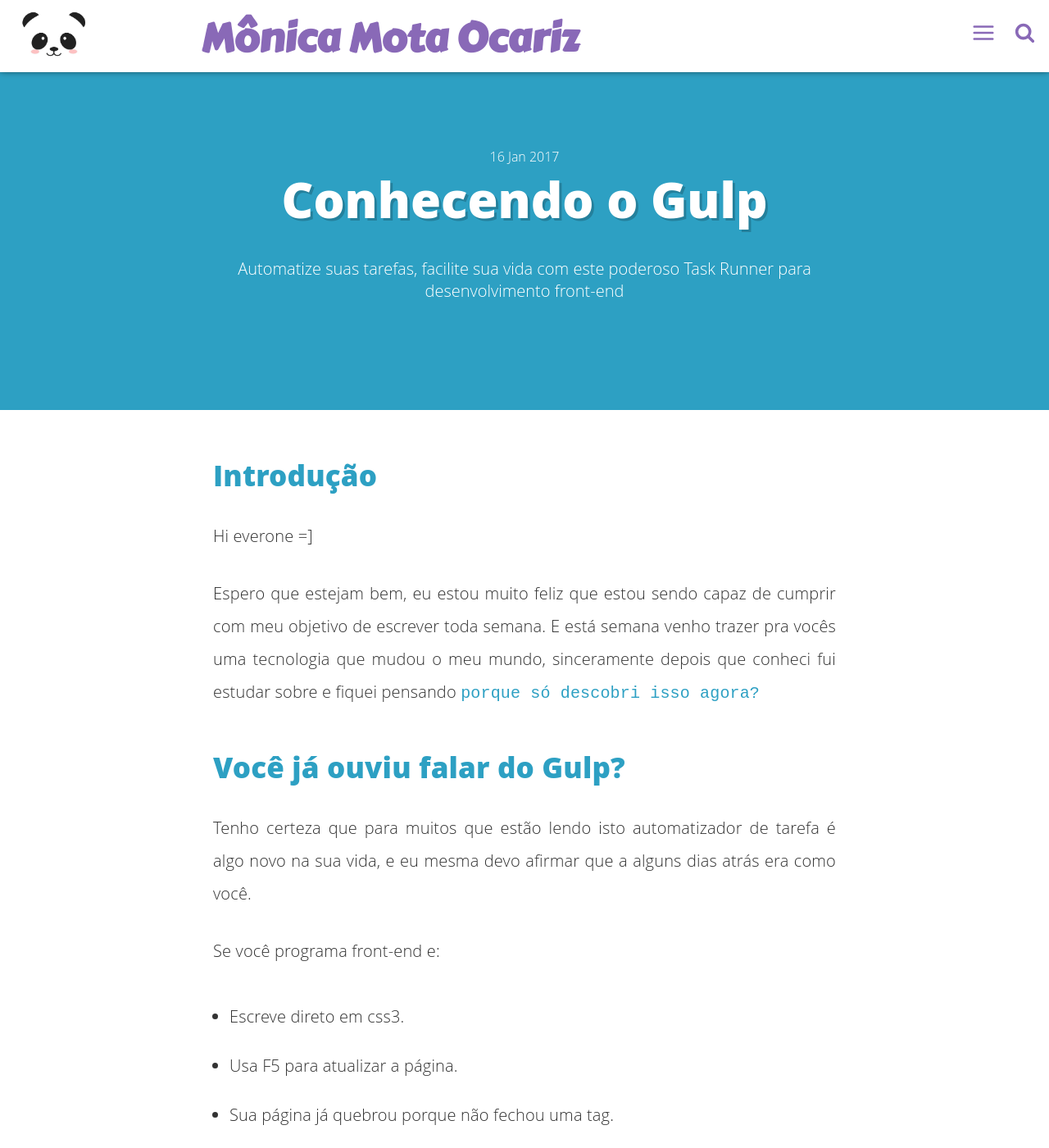
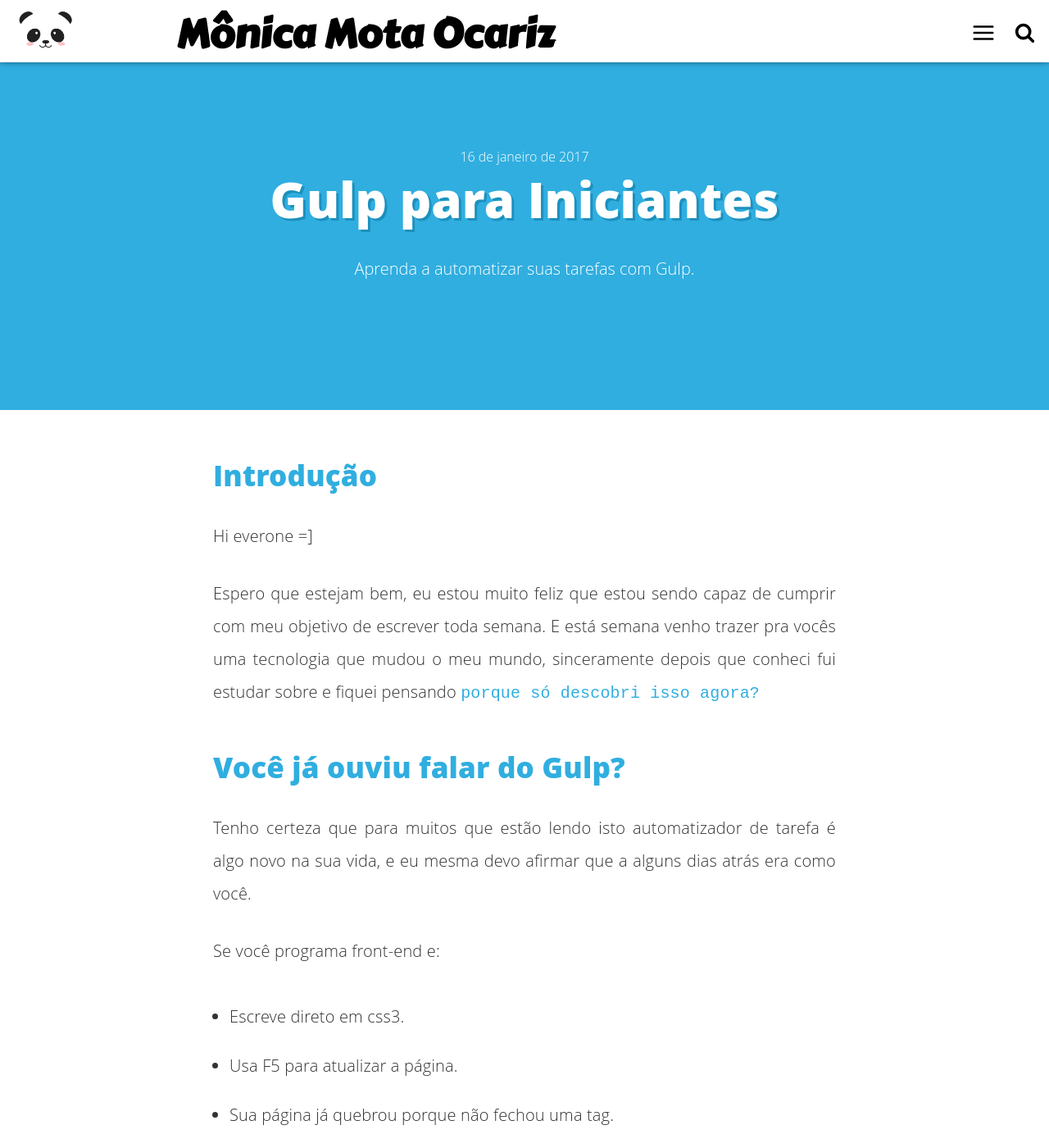
Before and after one commit to mocariz/mocariz.github.io, a Jekyll site: the page built from _posts/2017-01-16-conhecendo-o-gulp.md, in a window 1280 px wide and 1400 px high. Shown: the whole window at 82% size. Built offline with Jekyll 4.4.1, drawn with Linux system fonts in a browser that asks for light colours; comment, search, counter and statistics services are not loaded.

Commit message:
corrigido algumas coisas de estilo e gramatica

```diff
--- a/_includes/header-post.html
+++ b/_includes/header-post.html
@@ -9,7 +9,10 @@
 <header class="header-post" role="banner">
      <div class="content">
         {% if page.date %}
-            <time itemprop="datePublished" datetime="{{ page.date | date_to_xmlschema }}" class="date">{{ page.date | date_to_string }}</time>
+            <time itemprop="datePublished" datetime="{{ page.date | date_to_xmlschema }}" class="date">
+              {% assign post = page %}
+                {% include post-date.html %}
+            </time>
         {% endif %}
         <h1 class="post-title" itemprop="name">{{ page.title }}</h1>
         <p itemprop="description" class="subtitle">{{ page.description }}</p>
--- /dev/null
+++ b/_includes/post-date.html
@@ -0,0 +1,19 @@
+{% assign m = post.date | date: "%-m" %}
+{{ post.date | date: "%-d" }}
+ de
+{% case m %}
+  {% when '1' %}janeiro
+  {% when '2' %}fevereiro
+  {% when '3' %}março
+  {% when '4' %}abril
+  {% when '5' %}maio
+  {% when '6' %}junho
+  {% when '7' %}julho
+  {% when '8' %}agosto
+  {% when '9' %}setembro
+  {% when '10' %}outubro
+  {% when '11' %}novembro
+  {% when '12' %}dezembro
+{% endcase %}
+ de
+{{ post.date | date: "%Y" }}
--- a/_posts/2017-01-16-conhecendo-o-gulp.md
+++ b/_posts/2017-01-16-conhecendo-o-gulp.md
@@ -1,19 +1,20 @@
 ---
 layout: post
-title: "Conhecendo  o Gulp"
+title: 'Gulp para Iniciantes'
 date: 2017-01-16 20:30:00
 image: '/assets/img/'
-description: 'Automatize suas tarefas, facilite sua vida com este poderoso
-Task Runner para desenvolvimento front-end'
+description: 'Aprenda a automatizar suas tarefas com Gulp.'
 main-class: 'dev'
 color: '#7AAB13'
 tags:
-- css
-- js
-- frontend
-- tutorial
+- CSS
+- JS
+- Gulp
+- Front-end
+- Task Runners
+- Tutorial
 categories:
-twitter_text: 'Automatizando seu desenvolvimento front-end de forma fácil com gulp'
+twitter_text: 'Automatizando seu desenvolvimento front-end de forma fácil com gulp.'
 introduction: 'Aprenda a automatizar seu ambiente de trabalho no desenvolvimento
 frontend de uma forma bem fácil.'
 ---
--- a/index.html
+++ b/index.html
@@ -5,13 +5,15 @@
 <main class="home" id="post" role="main" itemprop="mainContentOfPage" itemscope="itemscope" itemtype="http://schema.org/Blog">
     <div id="grid" class="row flex-grid">
     {% for post in site.posts %}
-        <article  data-url="{{ post.url | prepend: site.baseurl }}" class="box-item post post-{{post.main-class}}" itemscope="itemscope" itemtype="http://schema.org/BlogPosting" itemprop="blogPost">
+        <article class="box-item post post-{{post.main-class}}" itemscope="itemscope" itemtype="http://schema.org/BlogPosting" itemprop="blogPost">
                 <span class="ribbon">
                     <a href="{{site.url}}{{site.baseurl}}/category/{{post.main-class}}"><span>{{post.main-class}}</span></a>
                 </span>
                 <div class="box-body">
                     <meta itemprop="datePublished" content="{{post.date | date_to_xmlschema }}">
-                    <time itemprop="datePublished" datetime="{{ post.date }}" class="date">{{ post.date | date_to_string }}</time>
+                    <time datetime="{{ post.date| date_to_xmlschema }}">
+                      {% include post-date.html %}
+                    </time>
                     <a class="post-link" href="{{ post.url | prepend: site.baseurl }}">
                         <h2 class="post-title" itemprop="name">
                             {{ post.title }}
--- a/src/styl/_footer.styl
+++ b/src/styl/_footer.styl
@@ -6,7 +6,7 @@
         font-size rem(30px)
 
 footer
-    background main
+    background terc
     padding rem(25px) 0
     p,a
         text-decoration none
--- a/src/styl/_header.styl
+++ b/src/styl/_header.styl
@@ -20,7 +20,7 @@
 		margin 0
 		line-height rem(35px)
 	.logo img
-		width 120px
+		width 100px
 		float left
 	.logo a
 		font-family 'Carter One', cursive
@@ -29,7 +29,7 @@
 		font-size rem(48px)
 		&:after
 			position absolute
-			padding 20px 120px
+			padding 15px 110px
 			font-weight bold
 			color main
 			transition all .4s
--- a/src/styl/_menu.styl
+++ b/src/styl/_menu.styl
@@ -48,7 +48,7 @@
     padding rem(40px) 0 0
     top 0
     right rem(-310px)
-    background-color main
+    background-color terc
     z-index 20
     box-shadow inset -10px -1px 15px -9px rgba(0,0,0,0.5)
     h2
--- a/src/styl/_variables.styl
+++ b/src/styl/_variables.styl
@@ -1,6 +1,7 @@
 // COLORS
-main = #8969b7
+main = black
 sec  = #FFFFFF
+terc = #7d669e
 lightGray = #F2F2F2
 texts = #333333
 // Resolution
```
Also changed, not shown: _posts/2017-01-01-iniciando-o-blog.md (+11 -7 lines), _posts/2017-01-11-quando-aprendi-a-programar-de-verdade.md (+7 -7 lines), src/js/zmain.js (+1 -7 lines), src/styl/_theme-colors.styl (+6 -8 lines), assets/css/main.css, assets/js/main.js.
